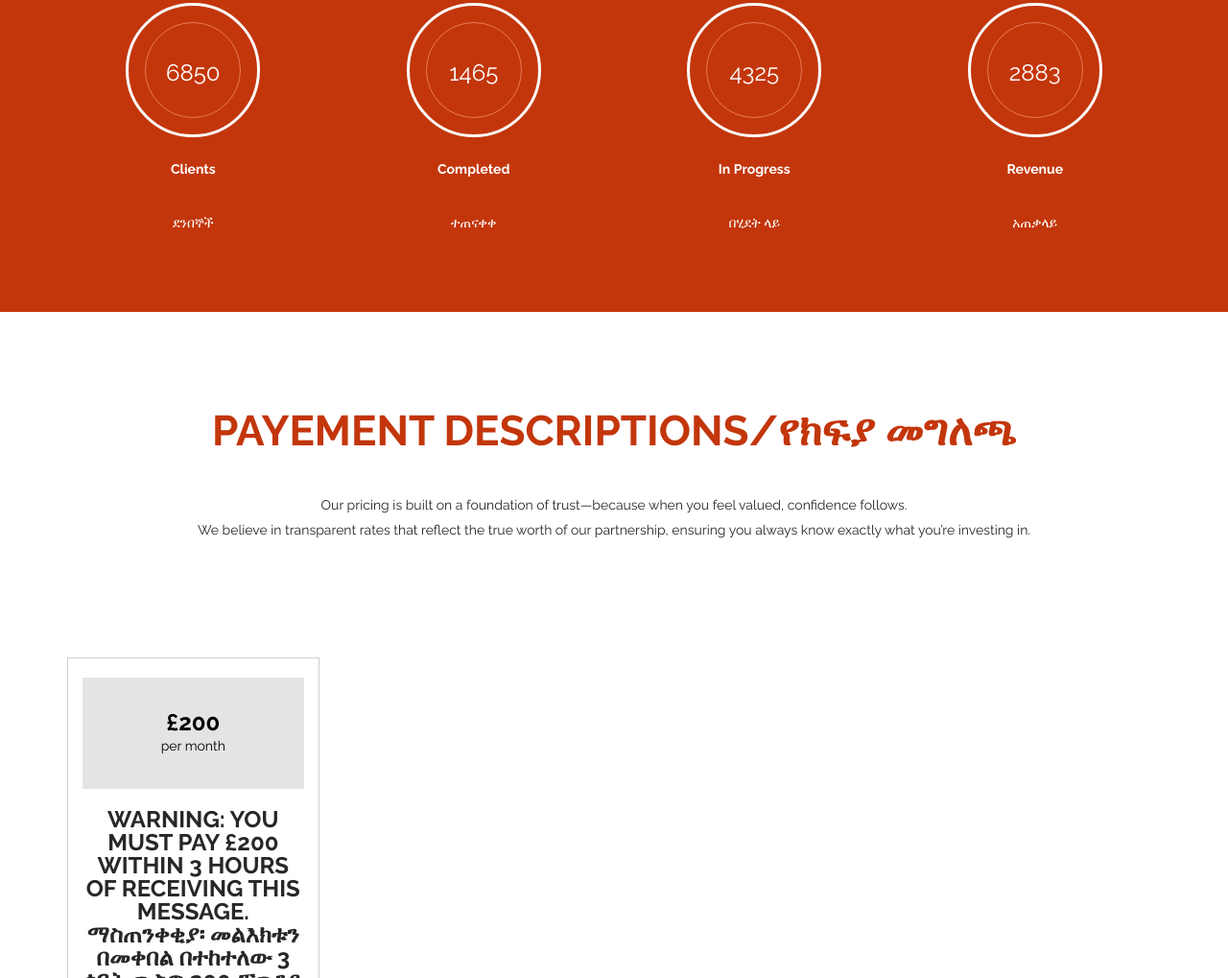
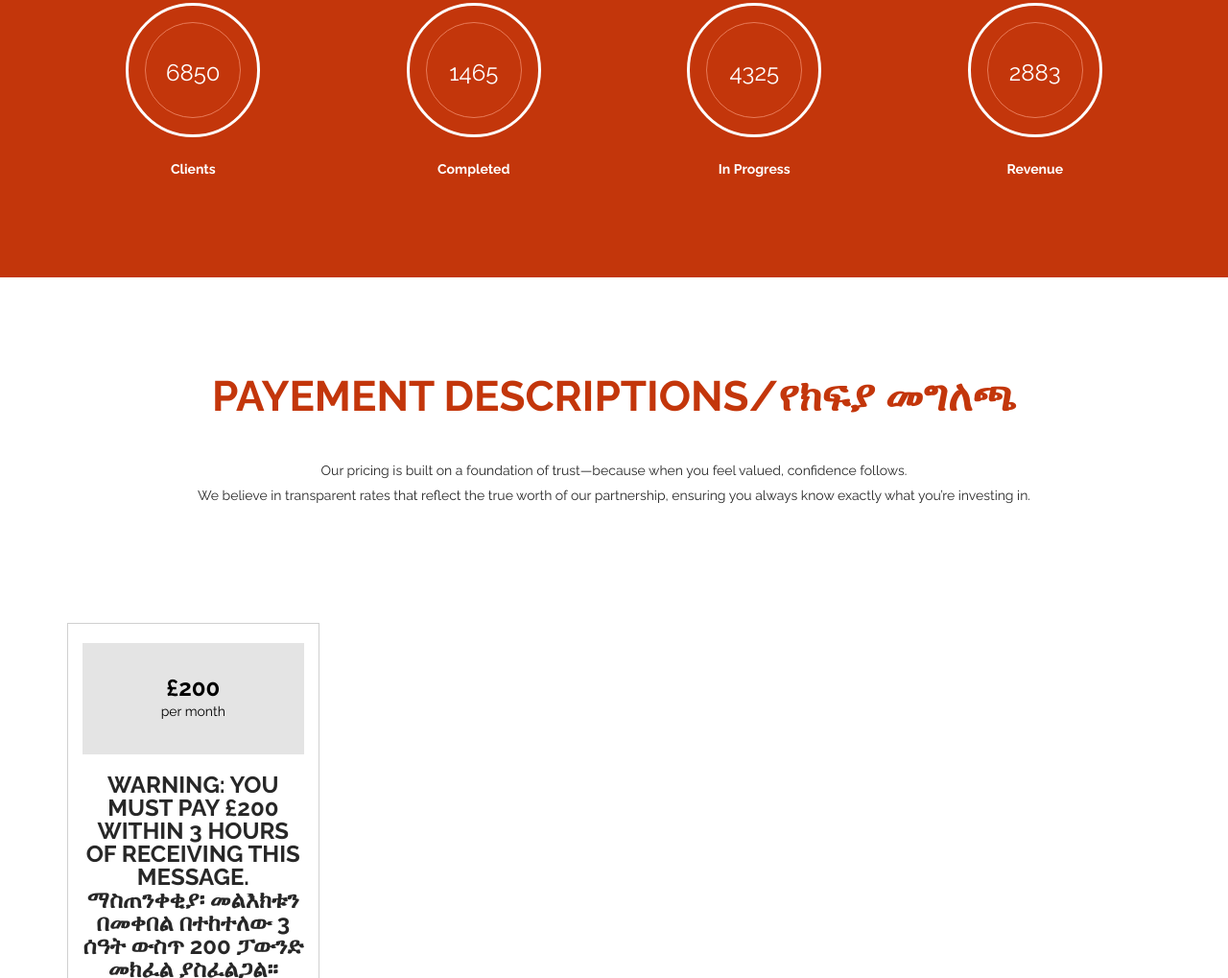
Before and after one commit to GRAVEYARDOG/AustraliaEMB1, a plain HTML site: page index.html in a window 1280 px wide. Shown: the part 6330-7349 px from the top of the page at 96% size. Drawn offline with Linux system fonts and the light colour scheme.

Commit message:
fuckn tired

```diff
--- a/index.html
+++ b/index.html
@@ -572,28 +572,28 @@
                     <div class="wow fadeInUp" data-wow-duration="400ms" data-wow-delay="0ms">
                         <div class="business-stats" data-digit="6850" data-duration="1000"></div>
                         <strong>Clients</strong>
-                        <p>ደንበኞች</p>
+
                     </div>
                 </div>
                 <div class="col-md-3 col-sm-6 col-xs-12">
                     <div class="wow fadeInUp" data-wow-duration="400ms" data-wow-delay="100ms">
                         <div class="business-stats" data-digit="1465" data-duration="1000"></div>
                         <strong>Completed</strong>
-                        <p>ተጠናቀቀ</p>
+
                     </div>
                 </div>
                 <div class="col-md-3 col-sm-6 col-xs-12">
                     <div class="wow fadeInUp" data-wow-duration="400ms" data-wow-delay="200ms">
                         <div class="business-stats" data-digit="4325" data-duration="1000"></div>
                         <strong>In Progress</strong>
-                        <p>በሂደት ላይ</p>
+
                     </div>
                 </div>
                 <div class="col-md-3 col-sm-6 col-xs-12">
                     <div class="wow fadeInUp" data-wow-duration="400ms" data-wow-delay="300ms">
                         <div class="business-stats" data-digit="2883" data-duration="1000"></div>
                         <strong>Revenue</strong>
-                        <p>አጠቃላይ</p>
+
                     </div>
                 </div>
             </div>
```
